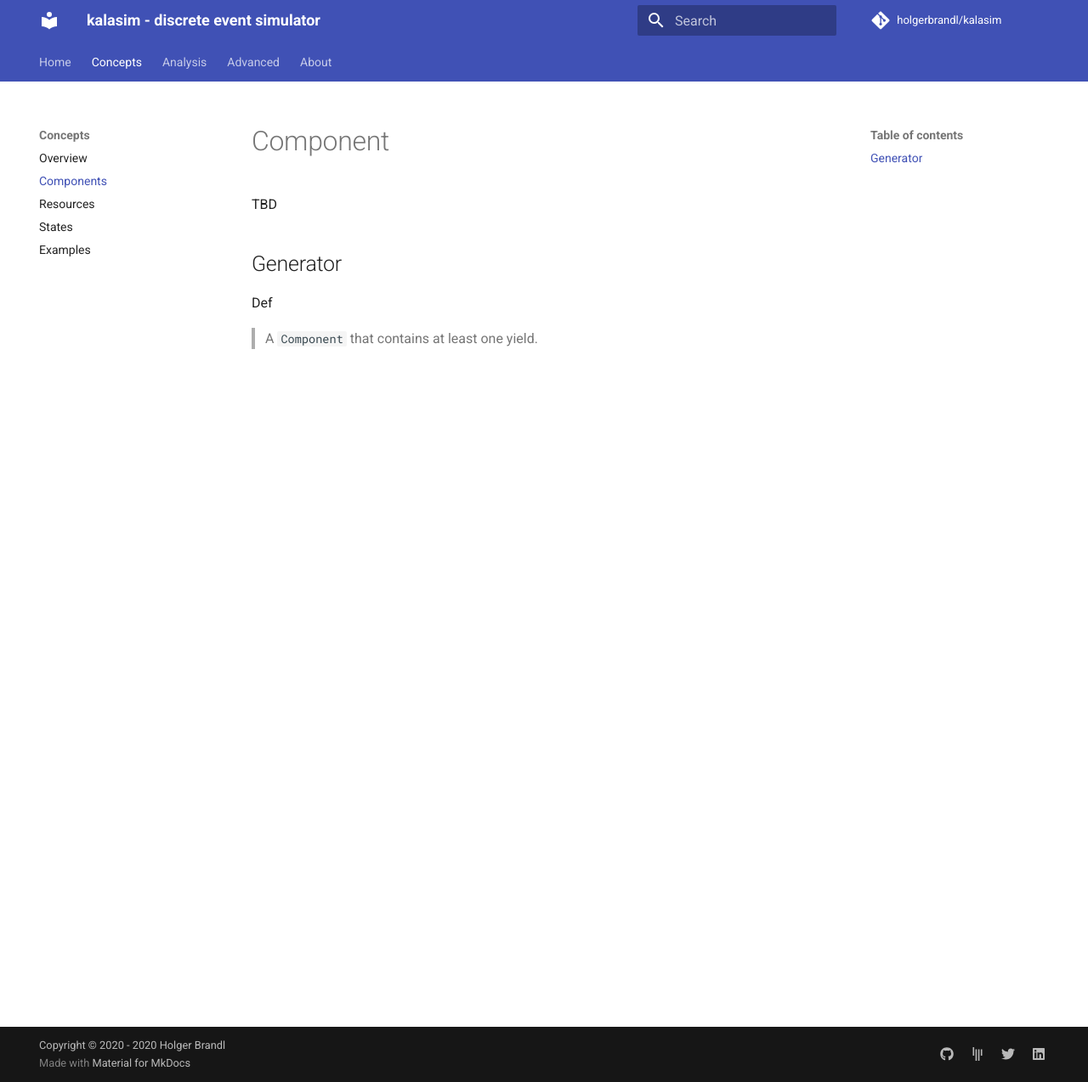
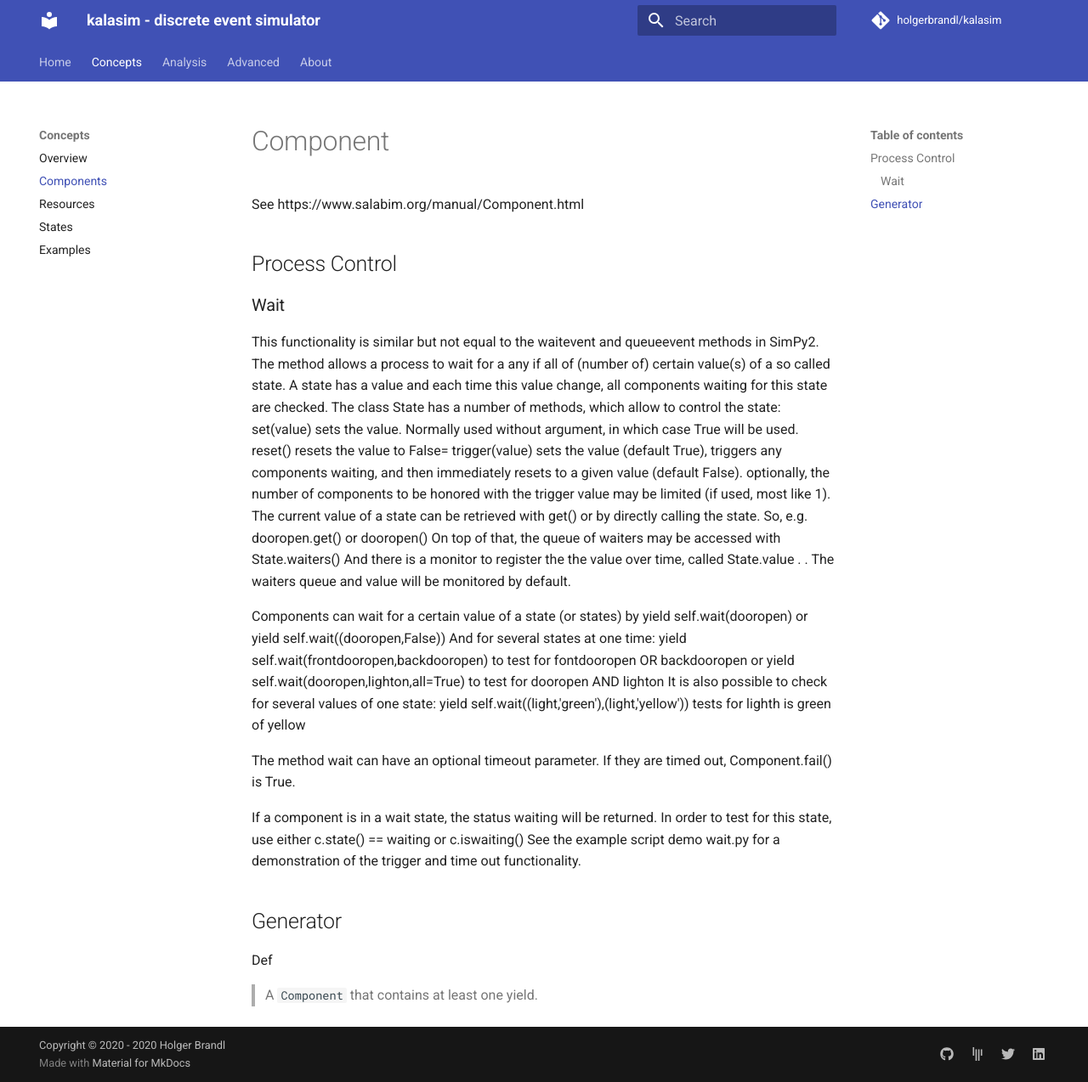
Before and after one commit to holgerbrandl/kalasim, an MkDocs documentation site: the page built from docs/userguide/docs/components.md, in a window 1280 px wide and 1274 px high. Shown: the whole window at 85% size. Built offline with MkDocs 1.6.1 and Material for MkDocs 9.7.7, drawn with Linux system fonts in a browser that asks for light colours; comment, search, counter and statistics services are not loaded.

Commit message:
finished basic impl of `State.trigger` and `State.wait`

```diff
--- a/docs/userguide/docs/components.md
+++ b/docs/userguide/docs/components.md
@@ -1,6 +1,55 @@
 # Component
 
-TBD
+See https://www.salabim.org/manual/Component.html
+
+## Process Control
+
+### Wait
+
+This functionality is similar but not equal to the waitevent and queueevent
+methods in SimPy2.
+The method allows a process to wait for a any if all of (number of) certain
+value(s) of a so called state.
+A state has a value and each time this value change, all components waiting for
+this state are checked.
+The class State has a number of methods, which allow to control the state:
+  set(value) sets the value. Normally used without argument, in which
+          case True will be used.
+  reset() resets the value to False=
+  trigger(value) sets the value (default True), triggers any components waiting,
+    and then immediately resets to a given value (default False).
+    optionally, the number of components to be honored with the trigger
+    value may be limited (if used, most like 1).
+The current value of a state can be retrieved with
+  get() or by directly calling the state.
+  So, e.g. dooropen.get() or dooropen()
+On top of that, the queue of waiters may be accessed with
+  State.waiters()
+And there is a monitor to register the the value over time, called State.value .
+.
+The waiters queue and value will be monitored by default.
+
+Components can wait for a certain value of a state (or states) by
+  yield self.wait(dooropen)
+or
+  yield self.wait((dooropen,False))
+And for several states at one time:
+  yield self.wait(frontdooropen,backdooropen) to test for fontdooropen OR backdooropen
+or
+  yield self.wait(dooropen,lighton,all=True) to test for dooropen AND lighton
+It is also possible to check for several values of one state:
+  yield self.wait((light,'green'),(light,'yellow')) tests for lighth is green of yellow
+
+The method wait can have an optional timeout parameter.
+If they are timed out, Component.fail() is True.
+
+If a component is in a wait state, the status waiting will be returned.
+In order to test for this state, use either
+  c.state() == waiting
+or
+  c.iswaiting()
+See the example script demo wait.py for a demonstration of the trigger and time out functionality.
+
 
 ## Generator
 
```
Also changed, not shown: 7 other files.
